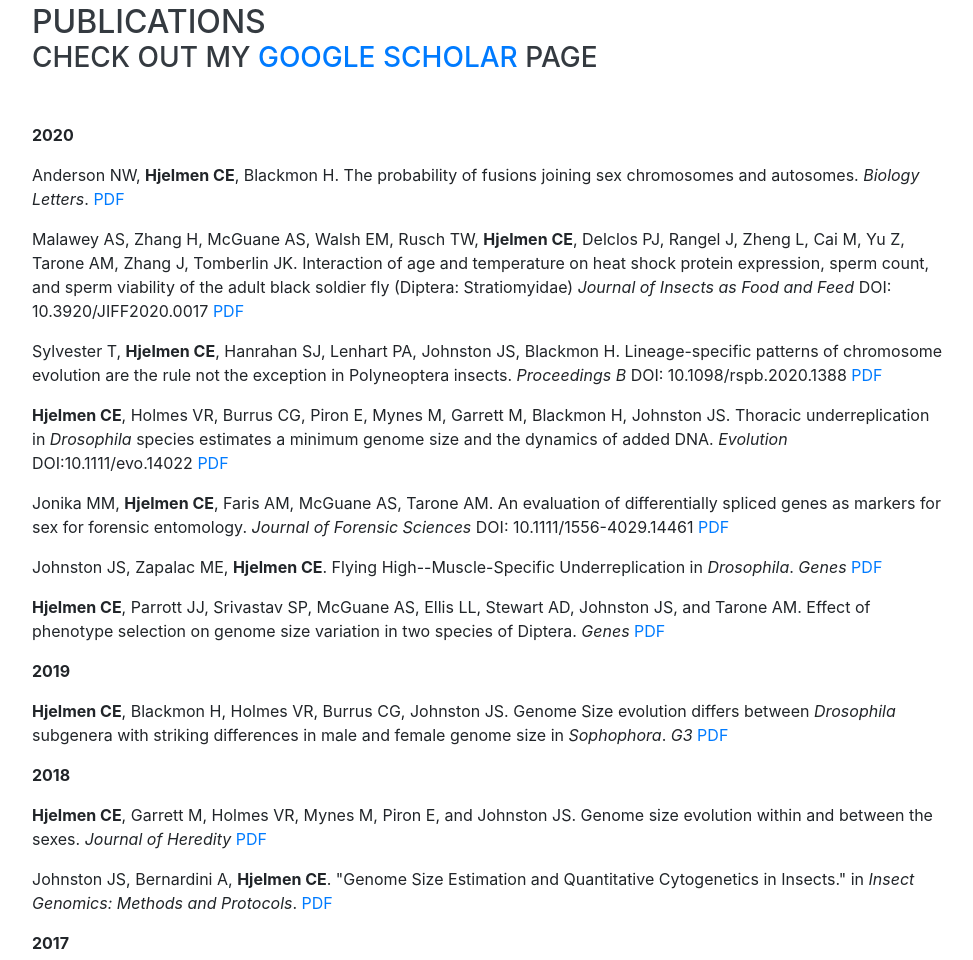
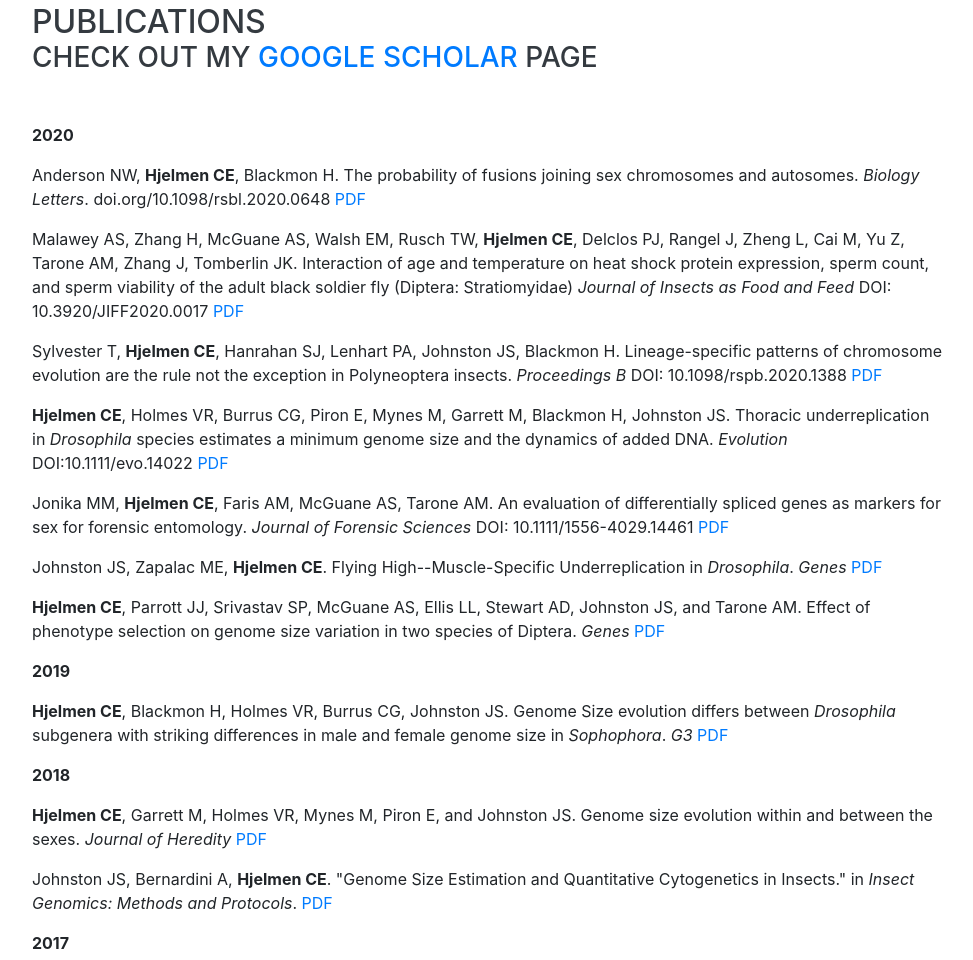
Before and after one commit to cehjelmen/cehjelmen.github.io, a website with bundled scripts: page index.html in a window 1280 px wide. Shown: the part 4456-5416 px from the top of the page, without its empty margins (288-1261 px from the left). Built offline with nearby package versions, Linux system fonts and the light colour scheme; a web font is replaced by a local one.

Commit message:
adding doi

```diff
--- a/index.html
+++ b/index.html
@@ -231,7 +231,7 @@ dissection skills from an undergrad!) what thoracic tissues underreplication is
           <div class="resume-content">
             <h3 class="mb-5">Check out my <a href="http://scholar.google.com/citations?hl=en&user=2tTIMucAAAAJ">Google Scholar</a> Page </h3>
 		<p><b>2020</b></p>
-		<p>Anderson NW, <b>Hjelmen CE</b>, Blackmon H. The probability of fusions joining sex chromosomes and autosomes. <i>Biology Letters</i>. <a href="publications/bioletters2020.pdf">PDF</a> </p>
+		<p>Anderson NW, <b>Hjelmen CE</b>, Blackmon H. The probability of fusions joining sex chromosomes and autosomes. <i>Biology Letters</i>. doi.org/10.1098/rsbl.2020.0648 <a href="publications/bioletters2020.pdf">PDF</a> </p>
 		<p>Malawey AS, Zhang H, McGuane AS, Walsh EM, Rusch TW, <b>Hjelmen CE</b>, Delclos PJ, Rangel J, Zheng L, Cai M, Yu Z, Tarone AM, Zhang J, Tomberlin JK. Interaction of age and temperature on heat shock protein expression, sperm count, and sperm viability of the adult black soldier fly (Diptera: Stratiomyidae) <i> Journal of Insects as Food and Feed</i> DOI: 10.3920/JIFF2020.0017 <a href="publications/Malawey_jiff2020.pdf">PDF</a></p>
 		<p>Sylvester T, <b>Hjelmen CE</b>, Hanrahan SJ, Lenhart PA, Johnston JS, Blackmon H. Lineage-specific patterns of chromosome evolution are the rule not the exception in Polyneoptera insects. <i> Proceedings B</i> DOI: 10.1098/rspb.2020.1388 <a href="publications/procB_sylvester2020.pdf">PDF</a></p>
 		<p><b>Hjelmen CE</b>, Holmes VR, Burrus CG, Piron E, Mynes M, Garrett M, Blackmon H, Johnston JS. Thoracic underreplication in <i>Drosophila</i> species estimates a minimum genome size and the dynamics of added DNA. <i>Evolution </i> DOI:10.1111/evo.14022 <a href="publications/URevolution2020.pdf"> PDF </a></p>
```
